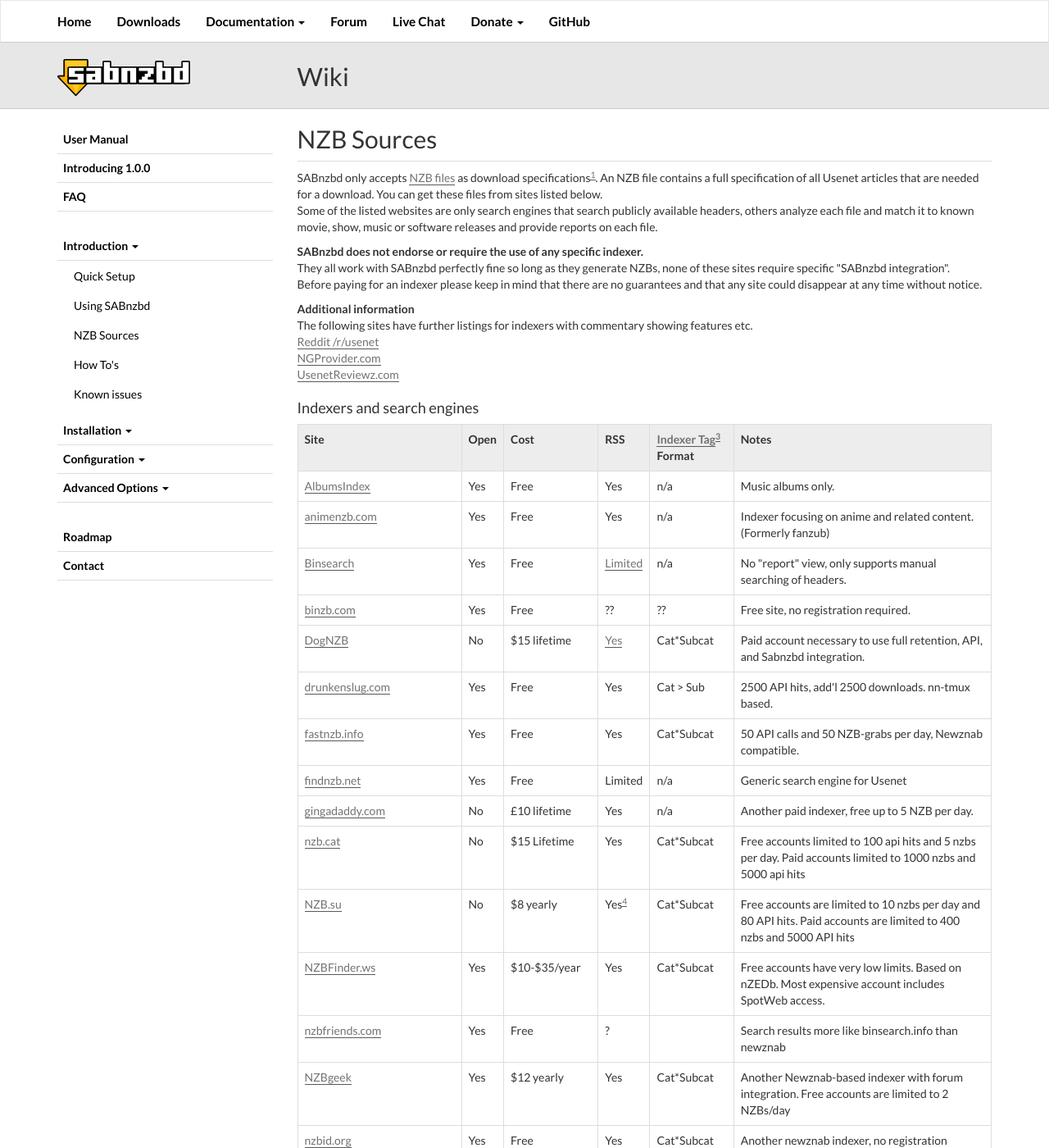
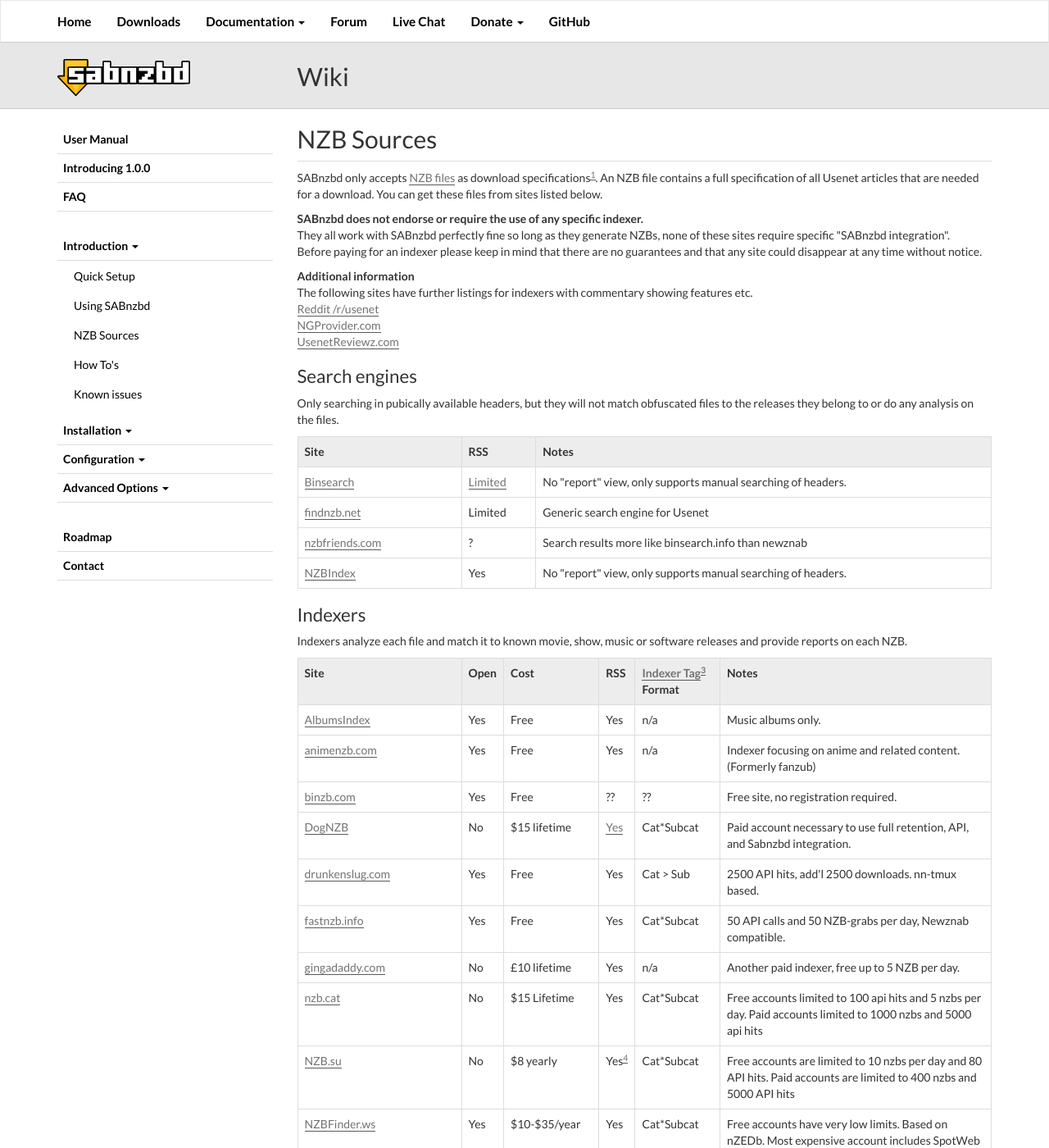
Before and after one commit to sabnzbd/sabnzbd.github.io, a Jekyll site: the page built from wiki/introduction/nzb-sources.html, in a window 1280 px wide and 1400 px high. Shown: the whole window at 82% size. Built offline with Jekyll 4.4.1, drawn with Linux system fonts in a browser that asks for light colours; some of the changed text lies outside the part shown.

Commit message:
Categorize NZB Sources and add tracking
See if the click on any of the indexers links

```diff
--- a/_includes/footer.html
+++ b/_includes/footer.html
@@ -9,6 +9,18 @@
 
         ga('create', 'UA-75649-16', 'auto');
         ga('send', 'pageview');
+
+        // Add tracking to selected outbound links
+        $('.sabnzbd-outbound a[target="_blank"]').click(function() {
+            var theUrl = this.href
+            ga('send', 'event', 'outbound', 'click', theUrl, {
+                'transport': 'beacon',
+                'hitCallback': function(){
+                    window.open(theUrl)
+                }
+            });
+            return false;
+        })
     </script>
 </body>
 </html>
--- a/_layouts/default.html
+++ b/_layouts/default.html
@@ -1,6 +1,6 @@
 {% include header.html %}
     {{ content }}
-    <aside>
+    <aside class="sabnzbd-outbound">
         <a href="http://www.giganews.com/?a=SABnzbd:landing" target="_blank">
             <img alt="Usenet" src="/images/gn_tng_180x180_tri.gif" width="180" height="180" />
         </a>
--- a/index.html
+++ b/index.html
@@ -29,7 +29,7 @@
 </div>
 <div class="main-wrapper content-container">
     <div id="main-container" class="container">
-        <div class="row text-center"  id="giganews-wide">
+        <div class="row text-center sabnzbd-outbound" id="giganews-wide">
             <a href="http://www.giganews.com/?a=SABnzbd:contribute" target="_blank">
                 <img src="https://www.giganews.com/banners/SABnzbd:contribute/468x60a.gif" alt="Giganews Newsgroups"><br>
                 Click here to sign up for a Giganews Plan
@@ -53,7 +53,7 @@
                 <div class="clearfix"></div>
             </div>
         </div>
-        <div class="row highlights-row">
+        <div class="row highlights-row sabnzbd-outbound">
             <div class="col-md-6">
                 <img class="highlights" src="/images/landing/integrates-with-other-tools.png"/>
                 <h3>Integrates with other tools</h3>
--- a/wiki/index.html
+++ b/wiki/index.html
@@ -5,7 +5,7 @@
     If you are a beginner with Usenet, you should first find a website explaining the concepts<sup class="footnoteref"><a id="footnoteref-1" href="#footnote-1">1</a></sup>.</p>
     <p>You should especially find out about how to get the NZB files that define your downloads.</p>
     <p>SABnzbd is certainly not the only program in its kind, but it does have some characteristics that make it attractive.</p>
-    <table class="table table-bordered table-hover">
+    <table class="table table-bordered table-hover sabnzbd-outbound">
         <tbody><tr>
             <td>Server-oriented</td>
             <td>SABnzbd does not have a fancy Windows interface. Its typical use is for server-like installations, where SABnzbd happily runs in the background either on your desktop system or on a real server. You can run the program on one computer and access the user interface from another one.</td>
--- a/wiki/installation/install-unix.html
+++ b/wiki/installation/install-unix.html
@@ -3,7 +3,7 @@
 ---
 
 <p>Official Repositories</p>
-<ul>
+<ul class="sabnzbd-outbound">
     <li><a href="https://aur.archlinux.org/packages/sabnzbd" target="_blank">ArchLinux (Stable)</a></li>
     <li><a href="https://aur.archlinux.org/packages/sabnzbd-git" target="_blank">ArchLinux (the latest Alpha, Beta or Stable)</a></li>
     <li><a href="http://packages.ubuntu.com/search?keywords=sabnzbdplus" target="_blank">Ubuntu</a></li>
--- a/wiki/introduction/nzb-sources.html
+++ b/wiki/introduction/nzb-sources.html
@@ -4,7 +4,6 @@
 
 <p>SABnzbd only accepts <a href="http://en.wikipedia.org/wiki/NZB" target="_blank">NZB files</a> as download specifications<sup class="footnoteref"><a id="footnoteref-1" href="#footnote-1">1</a></sup>.
     An NZB file contains a full specification of all Usenet articles that are needed for a download. You can get these files from sites listed below.<br>
-    Some of the listed websites are only search engines that search publicly available headers, others analyze each file and match it to known movie, show, music or software releases and provide reports on each file.
 </p>
 
 <p><strong>SABnzbd does not endorse or require the use of any specific indexer.</strong><br>
@@ -12,15 +11,48 @@
     Before paying for an indexer please keep in mind that there are no guarantees and that any site could disappear at any time without notice.
 </p>
 
-<p><strong>Additional information</strong><br>
+<p class="sabnzbd-outbound"><strong>Additional information</strong><br>
     The following sites have further listings for indexers with commentary showing features etc.<br>
     <a href="https://www.reddit.com/r/usenet/wiki/indexers" target="_blank">Reddit /r/usenet</a><br>
-    <a href="http://www.ngprovider.com/usenet-indexing-sites.php">NGProvider.com</a><br>
+    <a href="http://www.ngprovider.com/usenet-indexing-sites.php" target="_blank">NGProvider.com</a><br>
     <a href="http://usenetreviewz.com/nzb-sites/" target="_blank">UsenetReviewz.com</a><br>
 </p>
 
-<h3>Indexers and search engines</h3>
-<table class="table table-bordered table-hover">
+<h2>Search engines</h2>
+<p>Only searching in pubically available headers, but they will not match obfuscated files to the releases they belong to or do any analysis on the files.</p>
+<table class="table table-bordered table-hover sabnzbd-outbound">
+    <tbody>
+        <tr>
+            <th>Site</th>
+            <th>RSS</th>
+            <th>Notes</th>
+        </tr>
+        <tr>
+            <td><a href="http://www.binsearch.info" target="_blank">Binsearch</a></td>
+            <td><a href="http://www.binsearch.info/rssfeed.php" target="_blank">Limited</a></td>
+            <td>No "report" view, only supports manual searching of headers.</td>
+        </tr>
+        <tr>
+            <td><a href="http://findnzb.net/" target="_blank">findnzb.net</a></td>
+            <td>Limited</td>
+            <td>Generic search engine for Usenet</td>
+        </tr>
+        <tr>
+            <td><a href="http://nzbfriends.com/" target="_blank">nzbfriends.com</a></td>
+            <td>?</td>
+            <td>Search results more like binsearch.info than newznab</td>
+        </tr>
+        <tr>
+            <td><a href="http://www.nzbindex.nl" target="_blank">NZBIndex</a></td>
+            <td>Yes</td>
+            <td>No "report" view, only supports manual searching of headers.</td>
+        </tr>
+    </tbody>
+</table>
+
+<h2>Indexers</h2>
+<p>Indexers analyze each file and match it to known movie, show, music or software releases and provide reports on each NZB.</p>
+<table class="table table-bordered table-hover sabnzbd-outbound">
     <tbody>
         <tr>
             <th>Site</th>
@@ -46,14 +78,7 @@
             <td>n/a</td>
             <td>Indexer focusing on anime and related content. (Formerly fanzub)</td>
         </tr>
-        <tr>
-            <td><a href="http://www.binsearch.info" target="_blank">Binsearch</a></td>
-            <td>Yes</td>
-            <td>Free</td>
-            <td><a href="http://www.binsearch.info/rssfeed.php" target="_blank">Limited</a></td>
-            <td>n/a</td>
-            <td>No "report" view, only supports manual searching of headers.</td>
-        </tr>
+
         <tr>
             <td><a href="http://binzb.com/" target="_blank">binzb.com</a></td>
             <td>Yes</td>
@@ -86,14 +111,7 @@
             <td>Cat*Subcat</td>
             <td>50 API calls and 50 NZB-grabs per day, Newznab compatible.</td>
         </tr>
-        <tr>
-            <td><a href="http://findnzb.net/" target="_blank">findnzb.net</a></td>
-            <td>Yes</td>
-            <td>Free</td>
-            <td>Limited</td>
-            <td>n/a</td>
-            <td>Generic search engine for Usenet</td>
-        </tr>
+
         <tr>
             <td><a href="https://www.gingadaddy.com/" target="_blank">gingadaddy.com</a></td>
             <td>No</td>
@@ -126,14 +144,7 @@
             <td>Cat*Subcat</td>
             <td>Free accounts have very low limits. Based on nZEDb. Most expensive account includes SpotWeb access.</td>
         </tr>
-        <tr>
-            <td><a href="http://nzbfriends.com/" target="_blank">nzbfriends.com</a></td>
-            <td>Yes</td>
-            <td>Free</td>
-            <td>?</td>
-            <td></td>
-            <td>Search results more like binsearch.info than newznab</td>
-        </tr>
+
         <tr>
             <td><a href="https://nzbgeek.info" target="_blank">NZBgeek</a></td>
             <td>Yes</td>
@@ -150,14 +161,7 @@
             <td>Cat*Subcat</td>
             <td>Another newznab indexer, no registration needed</td>
         </tr>
-        <tr>
-            <td><a href="http://www.nzbindex.nl" target="_blank">NZBIndex</a></td>
-            <td>Yes</td>
-            <td>Free</td>
-            <td>Yes</td>
-            <td>n/a</td>
-            <td>No "report" view, only supports manual searching of headers.</td>
-        </tr>
+
         <tr>
             <td><a href="http://nzbplanet.net" target="_blank">nzbplanet.net</a></td>
             <td>Yes</td>
```
Lines whose indentation alone changed are shown as unchanged.
